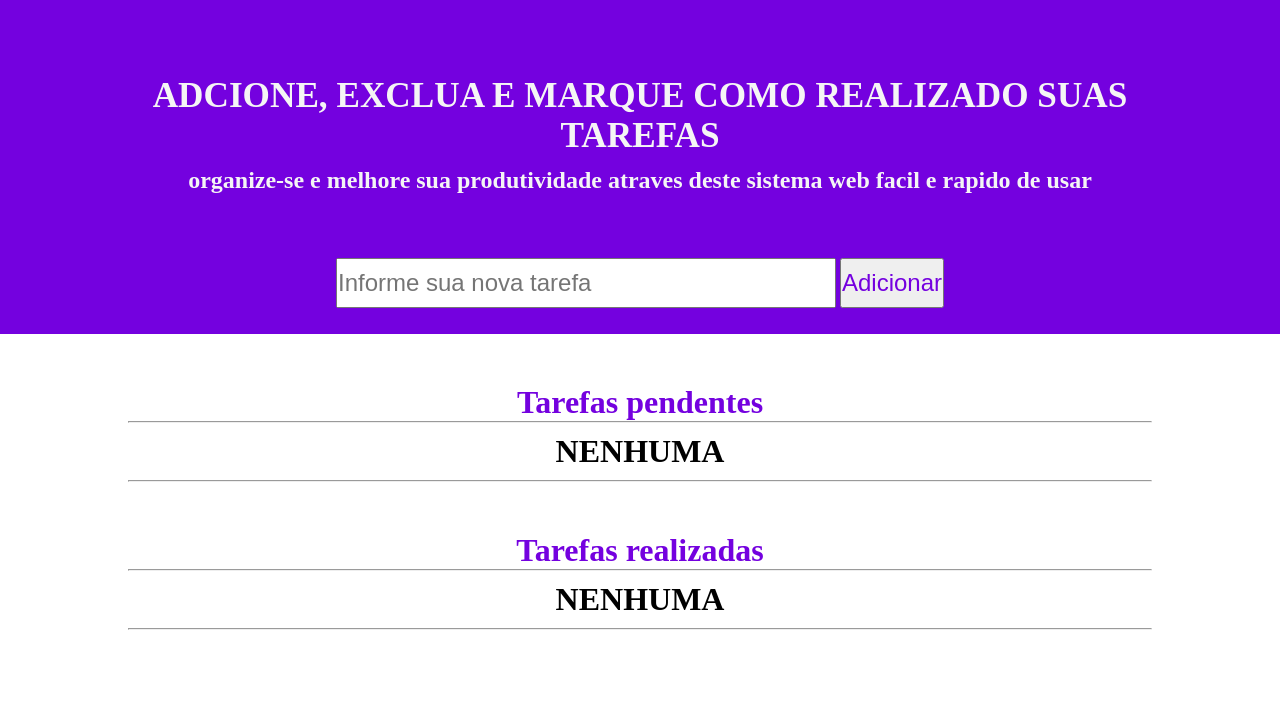
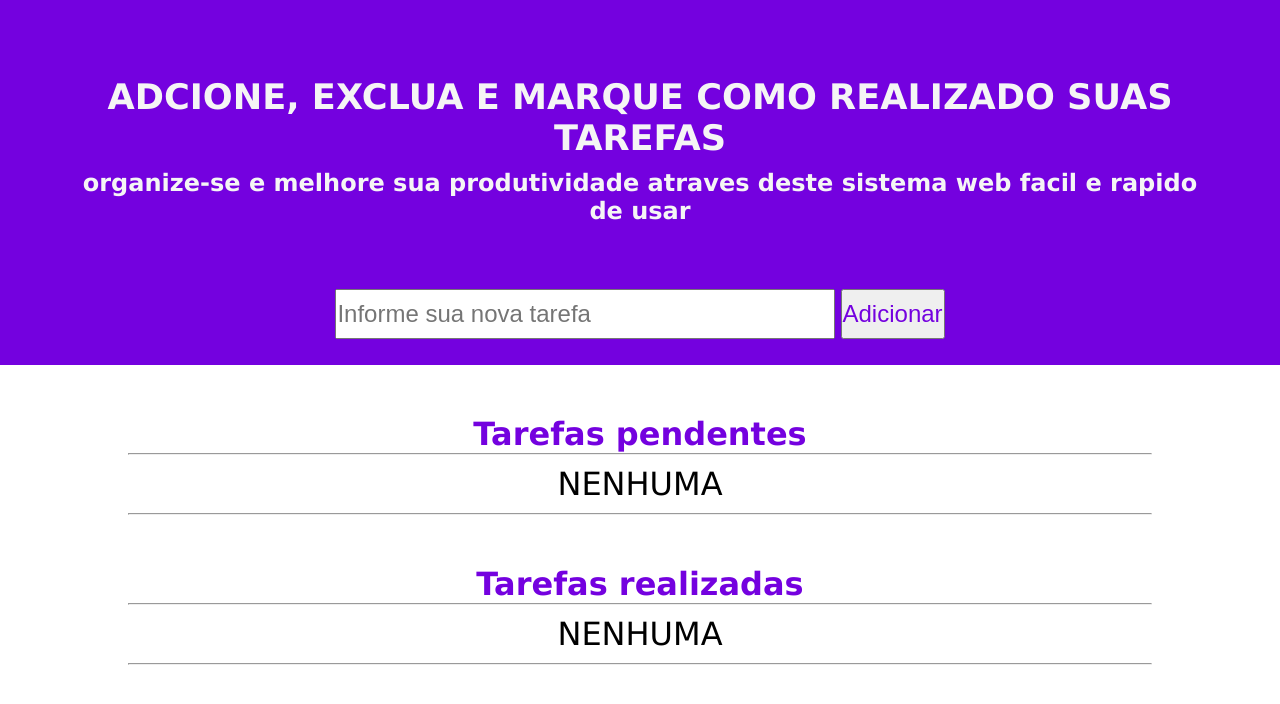
Before and after one commit to Luanfv/lista-tarefas, a plain HTML site: page index.html in a window 1280 px wide. Drawn offline with Linux system fonts and the light colour scheme.

Commit message:
Font-family do body

```diff
--- a/index.html
+++ b/index.html
@@ -2,6 +2,7 @@
     <head>
         <meta charset="utf-8">
         <title>Listagem de tarefas</title>
+        <link href="css/body.css" rel="stylesheet">
         <link href="css/header.css" rel="stylesheet">
         <link href="css/main.css" rel="stylesheet">
     </head>
```
